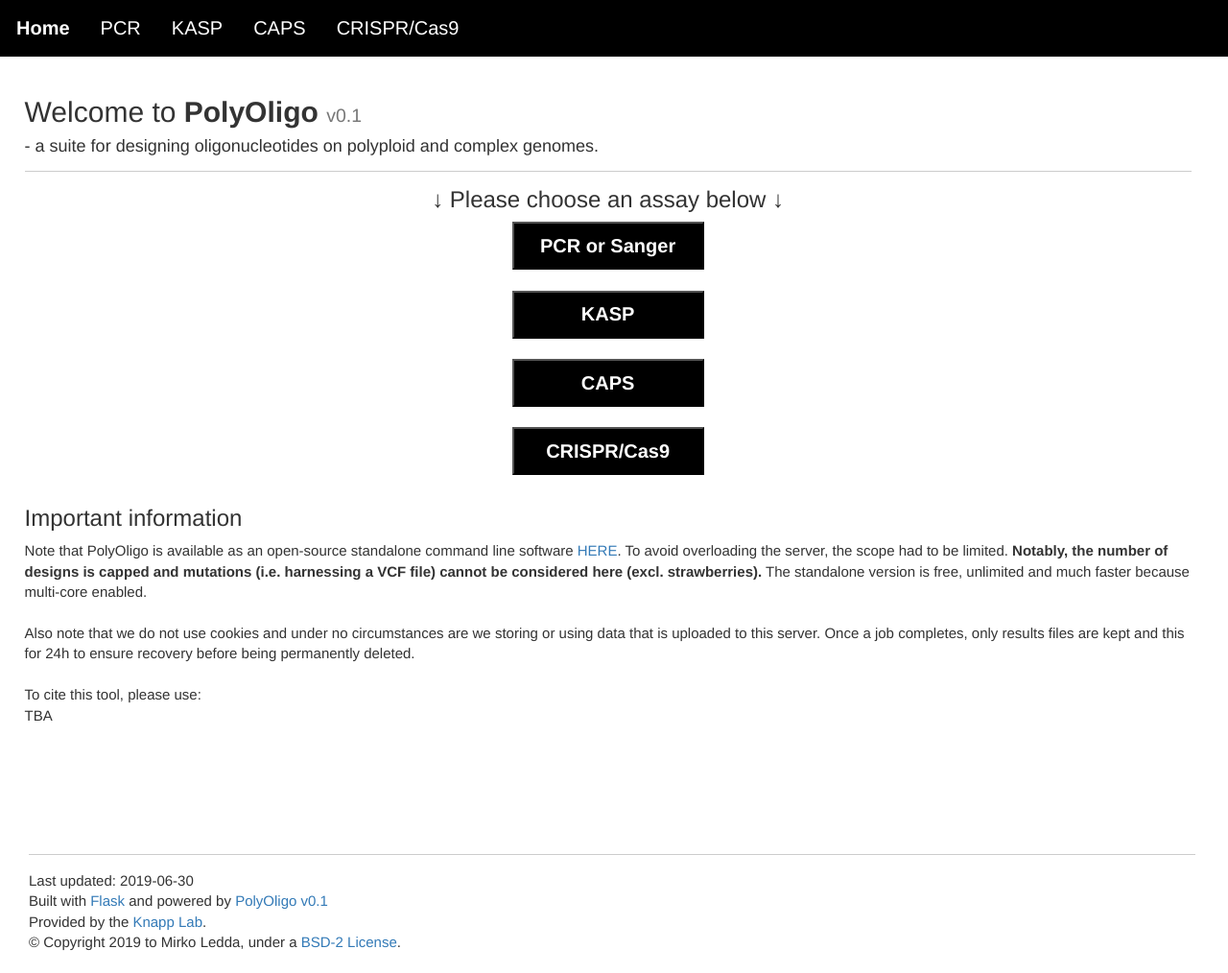
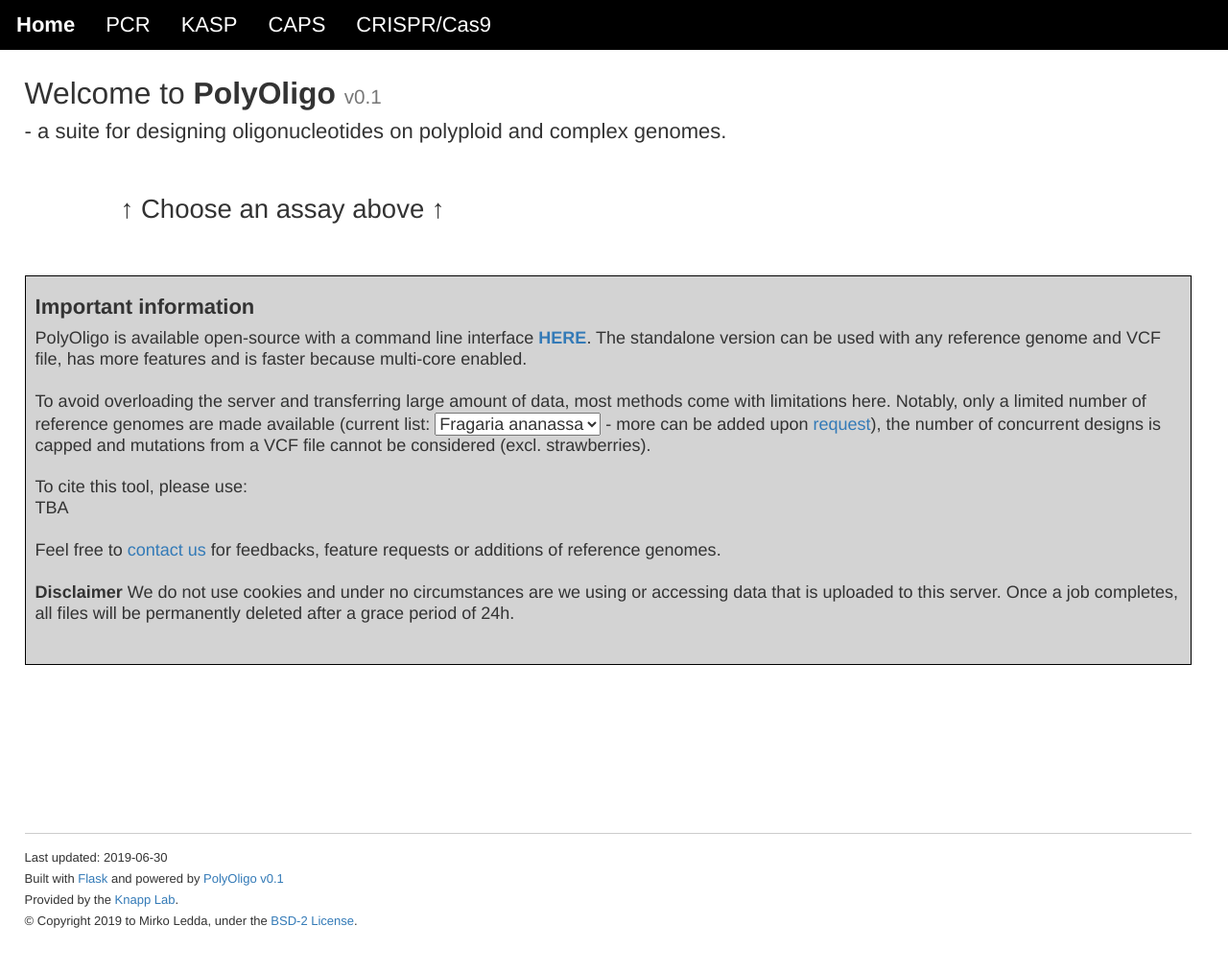
Before and after one commit to MirkoLedda/polyoligo, a Flask app: page / in a window 1280 px wide. Shown: the whole page at 96% size. After the commit the page ends 967 px from the top, so only its background shows below. Run offline with Flask 2, Linux system fonts and the light colour scheme; some libraries are stand-ins or nearby versions.

Commit message:
updated webapp

```diff
--- a/webapp/app.py
+++ b/webapp/app.py
@@ -163,7 +163,7 @@ def run_task(strcmd, log_dest):
 # ROUTES -----------------------------------------------------------------------
 @app.route('/')
 def home():
-    return render_template('home.html')
+    return render_template('home.html', blastdb_options=app.config["BLASTDB_OPTIONS"])
 
 
 @app.route('/pcr', methods=['GET', 'POST'])
--- a/webapp/static/css/main.css
+++ b/webapp/static/css/main.css
@@ -1,16 +1,8 @@
-/* .container {
-  width: 500px;
-  clear: both;
+/* ----Body---- */
+body {
+  font-size: calc(12px + (20 - 12) * ((100vw - 300px) / (1600 - 300)));
+  line-height: calc(1.2em + (1.5 - 1.2) * ((100vw - 300px)/(1600 - 300)));
 }
-
-.container input {
-  width: 100%;
-  clear: both;
-}
-
-.container label {
-  font-weight: bold;
-} */
 
 /* ----Nav bar---- */
 .navbar {
@@ -29,7 +21,7 @@
     text-align: center;
     padding: 14px 16px;
     text-decoration: none;
-    font-size: 20px;
+    font-size: calc(16px + (24 - 16) * ((100vw - 300px) / (1600 - 300)));
 }
 
 .navbar a:hover {
@@ -42,29 +34,33 @@
 #page-container {
     position: relative;
     min-height: 100vh;
-    font-size: 15px;
+    /* font-size: 15px; */
 }
 
 #content-wrap {
-    margin-top: 100px;
+    margin-top: calc(50px + (90 - 50) * ((100vw - 300px) / (1600 - 300)));
     margin-left: 2%;
     width: 95%;
     padding-bottom: 2.5rem;    /* Footer height */
 }
 
 #footer {
-    margin-left: 30px;
+    margin-left: 2%;
     position: absolute;
     bottom: 0;
     width: 95%;
     height: 2.5rem;
+    font-size: calc(10px + (14 - 10) * ((100vw - 300px) / (1600 - 300)));
 }
 
 #summary {
-    font-size: 20px;
+    /* font-size: 20px; */
     /* color: gray; */
-    margin-left: 50px;
-    width: 90%;
+    /* margin-left: 2%; */
+    /* width: 95%; */
+    background-color: lightgray;
+    border: 1px solid black;
+    padding:10px;
 }
 
 /* ----Console---- */
@@ -80,10 +76,11 @@ button, input[type="button"], input[type="submit"] {
     background-color: black;
     font-weight: bold;
     color: white;
-    width: 200px;
-    height: 50px;
+    width: calc(100px + (200 - 100) * ((100vw - 300px) / (1600 - 300)));
+    height: calc(25px + (50 - 25) * ((100vw - 300px) / (1600 - 300)));
     text-align: center;
-    font-size: 20px;
+    margin-left: 2%;
+    /* font-size: 20px; */
 }
 
 /* ----Utils---- */
@@ -97,7 +94,34 @@ hr {
 }
 
 /* ----Arguments page---- */
+form label {
+    font-size: calc(14px + (24 - 14) * ((100vw - 300px) / (1600 - 300)));
+}
+
+form select {
+    font-size: calc(12px + (20 - 12) * ((100vw - 300px) / (1600 - 300)));
+}
+
+input[type=file] {
+    display: inline-block;
+}
+
+h2 {
+    font-size: calc(25px + (34 - 25) * ((100vw - 300px) / (1600 - 300)));
+    margin-top: 0;
+}
+
 h3 {
+    font-size: calc(20px + (30 - 20) * ((100vw - 300px) / (1600 - 300)));
+    margin-top: 0;
+}
+
+#assay_arrow {
+    margin-left: 100px
+}
+
+h4 {
+    font-size: calc(16px + (24 - 16) * ((100vw - 300px) / (1600 - 300)));
     margin-top: 0;
 }
 
@@ -126,7 +150,7 @@ input[type=checkbox] {
     -webkit-transform: scale(1.5); /* Safari and Chrome */
     -o-transform: scale(1.5); /* Opera */
     transform: scale(1.5);
-    padding: 20px;
+    padding: 2vw;
 }
 
 textarea {
@@ -147,3 +171,19 @@ textarea {
     padding: 2%;
     background-color: WhiteSmoke;
 }
+
+/* ----Column layout---- */
+.column {
+    float: left;
+    width: 33.33%;
+}
+
+.row {
+    margin-left: 10px;
+}
+
+.row:after {
+    content: "";
+    display: table;
+    clear: both;
+}
--- a/webapp/templates/home.html
+++ b/webapp/templates/home.html
@@ -7,36 +7,51 @@
 
 {% block head %}
     {{ super() }}
+
+    <style>
+        .column {
+            float: left;
+            width: 50%;
+        }
+
+        .row {
+            margin-left: 10px;
+        }
+
+        /* Clear floats after the columns */
+        .row:after {
+            content: "";
+            display: table;
+            clear: both;
+        }
+
+    </style>
+
 {% endblock %}
 
 {% block content %}
-    <h2>Welcome to <b>PolyOligo</b> <small>v0.1</small> <h4> - a suite for designing oligonucleotides on polyploid and complex genomes.</h4></h2>
-    <hr>
+    <h2>Welcome to <b>PolyOligo</b> <small>v0.1</small> <h4> - a suite for designing oligonucleotides on polyploid and complex genomes.</h4></h2><br><br>
 
-    <center><h3>&darr; Please choose an assay below &darr;</h3>
-    <p>
-        <form action="{{ url_for('pcr')}}">
-            <input type="submit" value="PCR or Sanger">
-        </form><br>
-        <form action="{{ url_for('kasp')}}">
-            <input type="submit" value="KASP">
-        </form><br>
-        <form action="{{ url_for('caps')}}">
-            <input type="submit" value="CAPS">
-        </form><br>
-        <form action="{{ url_for('crispr')}}">
-            <input type="submit" value="CRISPR/Cas9">
-        </form><br>
-    </p>
-    </center>
+    <h3 id="assay_arrow">&uarr; Choose an assay above &uarr;</h3><br><br>
 
-    <p id="summary">
-        <h3>Important information</b></h3>
-        Note that PolyOligo is available as an open-source standalone command line software <a href="https://github.com/MirkoLedda/polyoligo">HERE</a>. To avoid overloading the server, the scope had to be limited. <b>Notably, the number of designs is capped and mutations (i.e. harnessing a VCF file) cannot be considered here (excl. strawberries).</b> The standalone version is free, unlimited and much faster because multi-core enabled.<br><br>
-        Also note that we do not use cookies and under no circumstances are we storing or using data that is uploaded to this server. Once a job completes, only results files are kept and this for 24h to ensure recovery before being permanently deleted.<br><br>
+    <div id="summary">
+        <p>
+            <h4><b>Important information</b></h4>
+            PolyOligo is available open-source with a command line interface <b><a href="https://github.com/MirkoLedda/polyoligo">HERE</a></b>. The standalone version can be used with any reference genome and VCF file, has more features and is faster because multi-core enabled.<br><br>
+            To avoid overloading the server and transferring large amount of data, most methods come with limitations here. Notably, only a limited number of reference genomes are made available (current list:
+            <select name="reference">
+                {% for blastdb_option in blastdb_options %}
+                    <option value= "{{blastdb_option}}" SELECTED>{{blastdb_option}}</option>"
+                {% endfor %}
+            </select>
+            - more can be added upon <a href="">request</a>), the number of concurrent designs is capped and mutations from a VCF file cannot be considered (excl. strawberries).<br><br>
 
-        To cite this tool, please use:<br>
-        TBA<br>
-    <p>
+            To cite this tool, please use:<br>
+            TBA<br>
+            <br>
+            Feel free to <a href="">contact us</a> for feedbacks, feature requests or additions of reference genomes.<br><br>
+            <b>Disclaimer</b> We do not use cookies and under no circumstances are we using or accessing data that is uploaded to this server. Once a job completes, all files will be permanently deleted after a grace period of 24h.<br><br>
+        <p>
+    </div>
 
 {% endblock %}
--- a/webapp/templates/layout.html
+++ b/webapp/templates/layout.html
@@ -5,6 +5,7 @@
             <link rel="stylesheet" href="https://cdnjs.cloudflare.com/ajax/libs/font-awesome/4.7.0/css/font-awesome.min.css">
             <link rel="stylesheet" href="//maxcdn.bootstrapcdn.com/bootstrap/3.2.0/css/bootstrap.min.css">
             <link rel="stylesheet" href="//maxcdn.bootstrapcdn.com/bootstrap/3.2.0/css/bootstrap-theme.min.css">
+            <script type="text/javascript" src="{{ url_for('static', filename='js/bootstrap-filestyle.min.js') }}"> </script>
             <link rel="stylesheet" type="text/css" href="{{ url_for('static', filename='css/main.css') }}">
             <title>PolyOligo - {% block title %}{% endblock %}</title>
         {% endblock %}
@@ -31,7 +32,7 @@
                     Last updated: 2019-06-30<br>
                     Built with <a href="Flask">Flask </a> and powered by <a href="https://github.com/MirkoLedda/polyoligo">PolyOligo v0.1</a><br>
                     Provided by the <a href="https://knapp.plantsciences.ucdavis.edu/">Knapp Lab</a>.</br>
-                    &copy; Copyright 2019 to Mirko Ledda, under a <a href="https://github.com/MirkoLedda/polyoligo/blob/master/LICENSE">BSD-2 License</a>.
+                    &copy; Copyright 2019 to Mirko Ledda, under the <a href="https://github.com/MirkoLedda/polyoligo/blob/master/LICENSE">BSD-2 License</a>.
                     <br><br>
                 {% endblock %}
             </div>
```
Also changed, not shown: webapp/templates/caps.html (+3 -24 lines), webapp/templates/crispr.html (+3 -23 lines), webapp/templates/kasp.html (+3 -24 lines), webapp/templates/pcr.html (+2 -23 lines).
